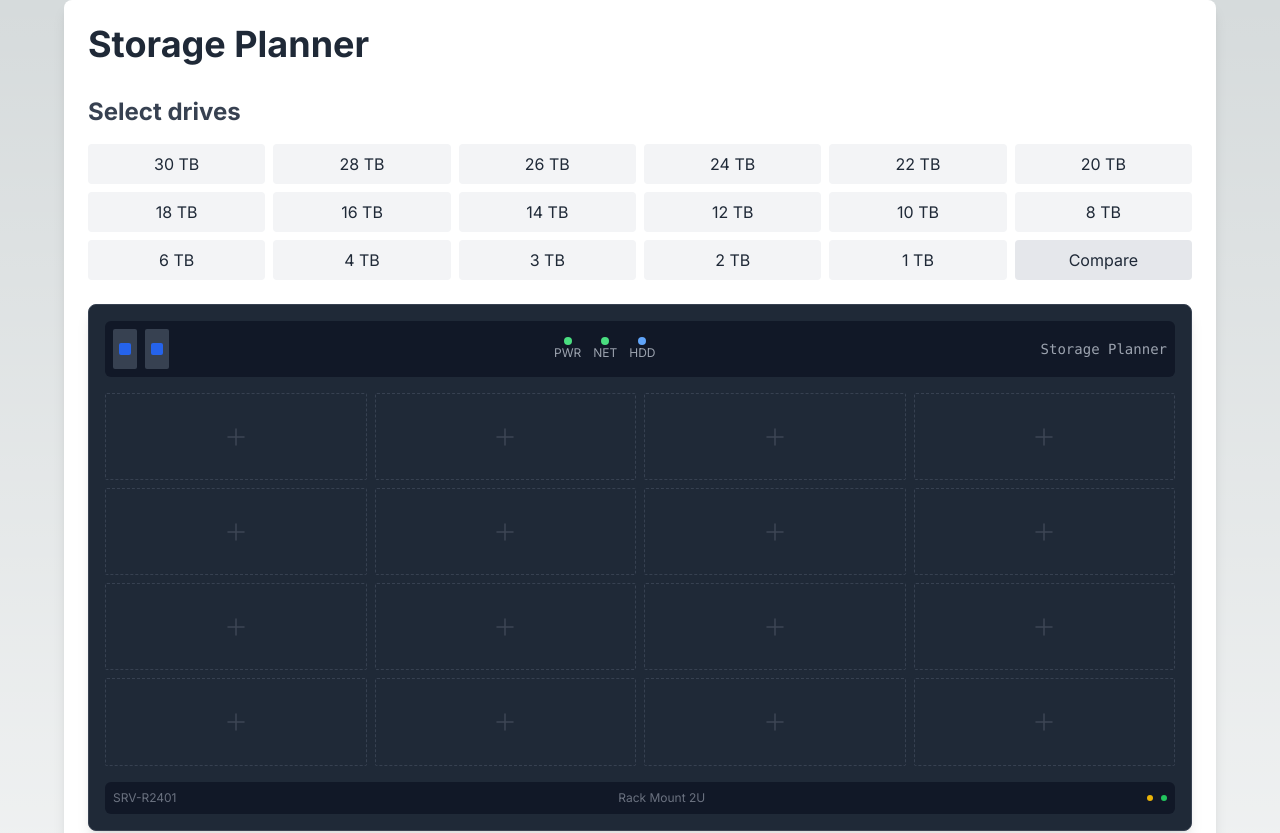
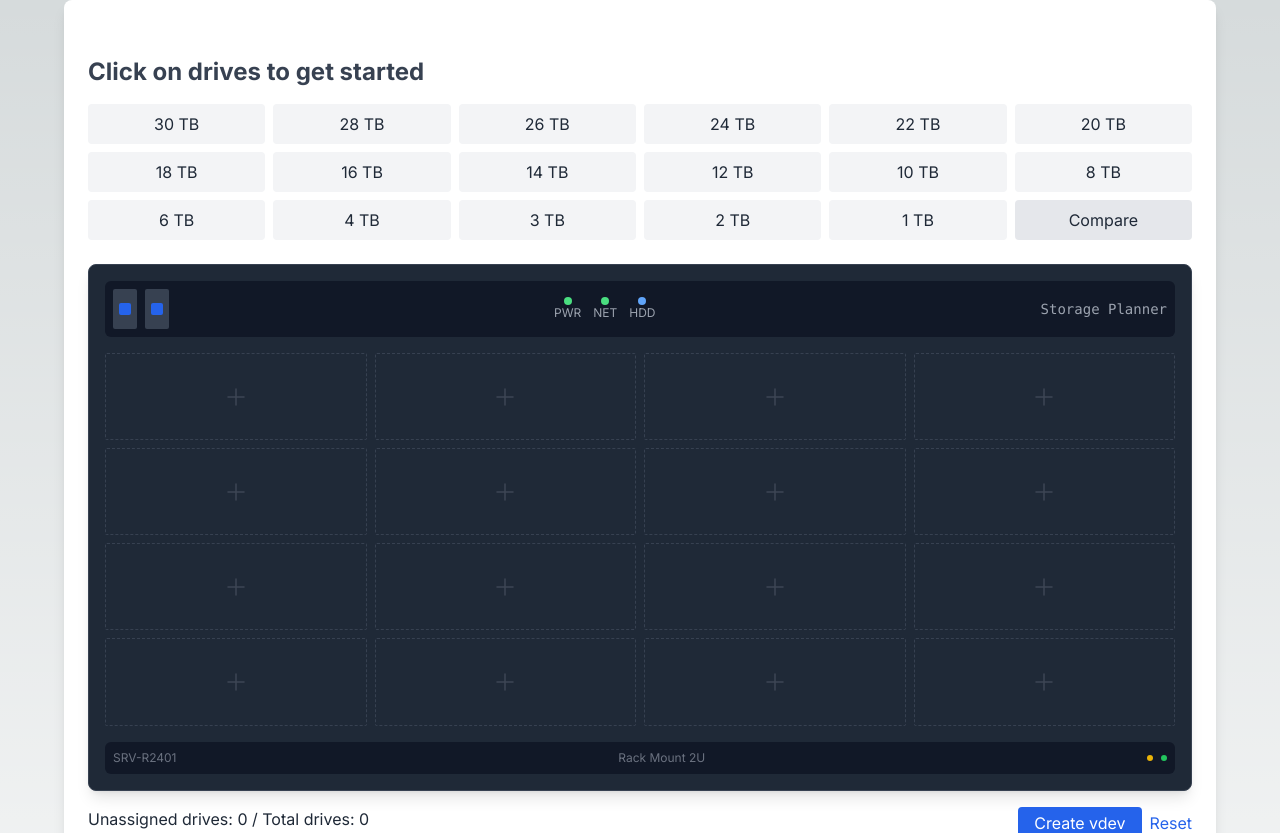
Before and after one commit to buildthehomelab/storage-planner, a Next.js app: page / in a window 1280 px wide. Shown: the top 833 px of the page. Built offline with nearby package versions, Linux system fonts and the light colour scheme.

Commit message:
Update page.tsx

```diff
--- a/src/app/page.tsx
+++ b/src/app/page.tsx
@@ -875,15 +875,11 @@ Copy drives from {configs[1 - index].fileSystem}
 return (
   <div className="max-w-6xl mx-auto p-6 bg-white dark:bg-gray-900 rounded-lg shadow-lg">
   <div className="flex justify-between items-center mb-8">
-  <h1 className="text-4xl font-bold text-gray-800 dark:text-gray-100">Storage Planner</h1>
-
-        {/* Comparison Mode Toggle */}
-
   </div>
 
-      {/* Step 1: Select drives */}
+  {/* Step 1: Select drives */}
   <div className="mb-10">
-  <h2 className="text-2xl font-bold text-gray-700 dark:text-gray-200 mb-4">Select drives</h2>
+  <h2 className="text-2xl font-bold text-gray-700 dark:text-gray-200 mb-4">Click on drives to get started</h2>
 
 {/* Drive size options */}
   <div className="grid grid-cols-2 sm:grid-cols-3 md:grid-cols-6 gap-2 mb-6">
```
